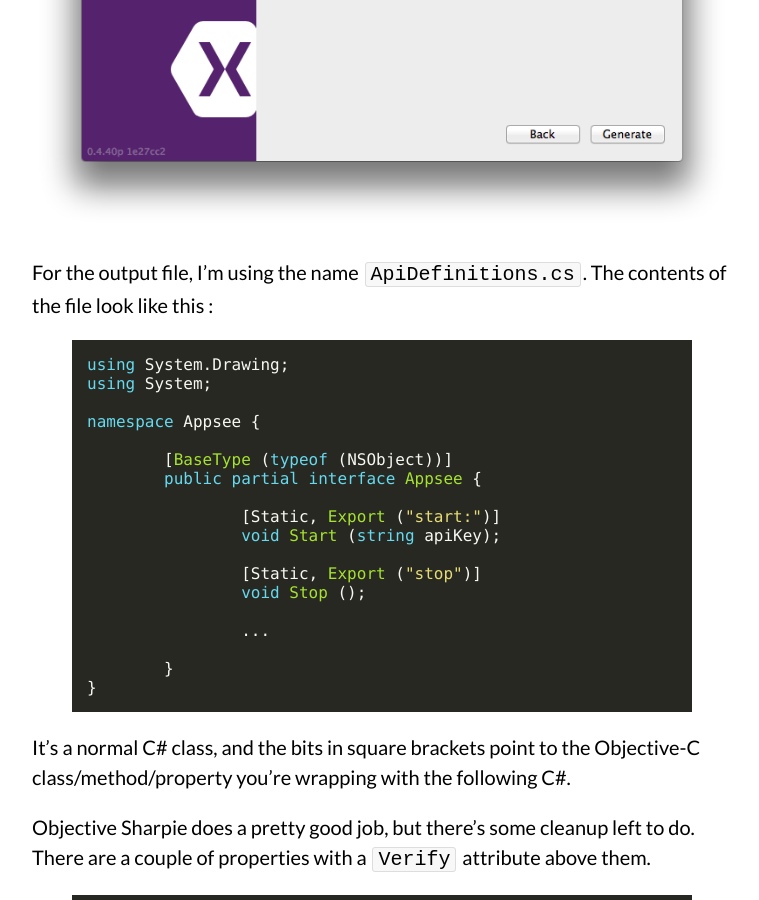
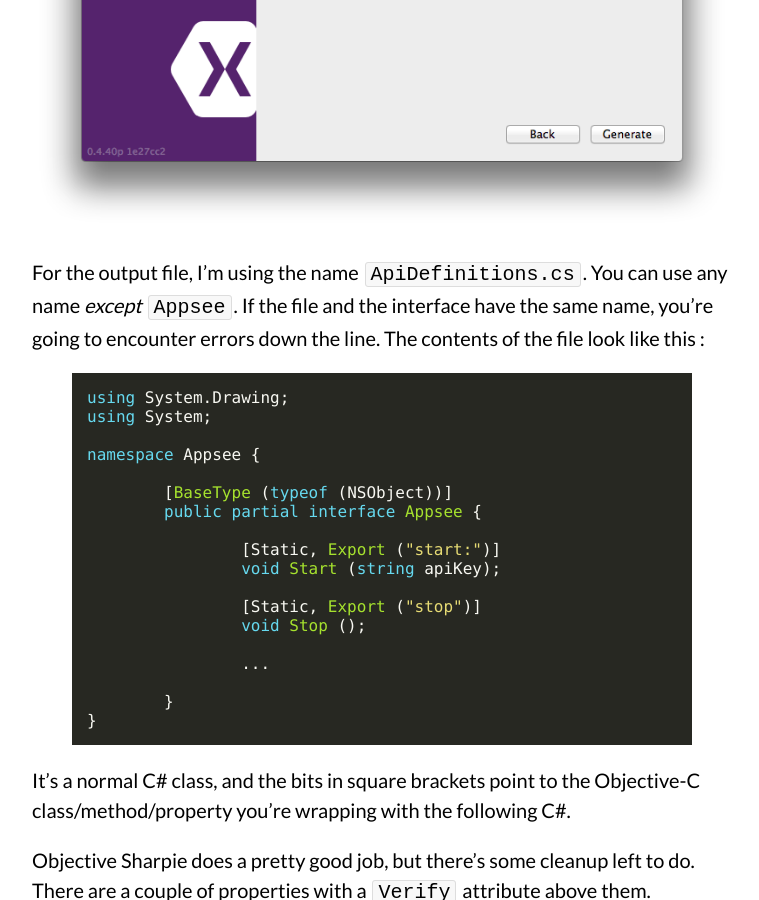
Before and after one commit to kannan-chandra/kannan-chandra.com, a Jekyll site: the page built from _posts/2014-02-09-xamarin-binding-appsee.markdown, in a window 1280 px wide and 900 px high, scrolled down 3385 px. Shown: the whole window, without its empty margins (258-1017 px from the left). Built offline with Jekyll 4.4.1, drawn with Linux system fonts in a browser that asks for light colours; some web fonts are replaced.

Commit message:
fixed some inconsistencies in the tutorial

```diff
--- a/_posts/2014-02-09-xamarin-binding-appsee.markdown
+++ b/_posts/2014-02-09-xamarin-binding-appsee.markdown
@@ -27,7 +27,7 @@
 
 ![](/images/xamarin-binding-appsee-5.png)
 
-For the output file, I'm using the name `ApiDefinitions.cs`. The contents of the file look like this :
+For the output file, I'm using the name `ApiDefinitions.cs`. You can use any name *except* `Appsee`. If the file and the interface have the same name, you're going to encounter errors down the line. The contents of the file look like this :
 
 {% highlight c# %}
 
@@ -108,7 +108,7 @@
 using MonoTouch.SystemConfiguration;
 using MonoTouch.CoreAnimation;
 
-namespace AppseeBinding {
+namespace Appsee {
 
 	[BaseType (typeof (NSObject))]
 	public partial interface Appsee {
```
Also changed, not shown: other parts of _posts/2014-02-09-xamarin-binding-appsee.markdown (+1 -1 lines).
